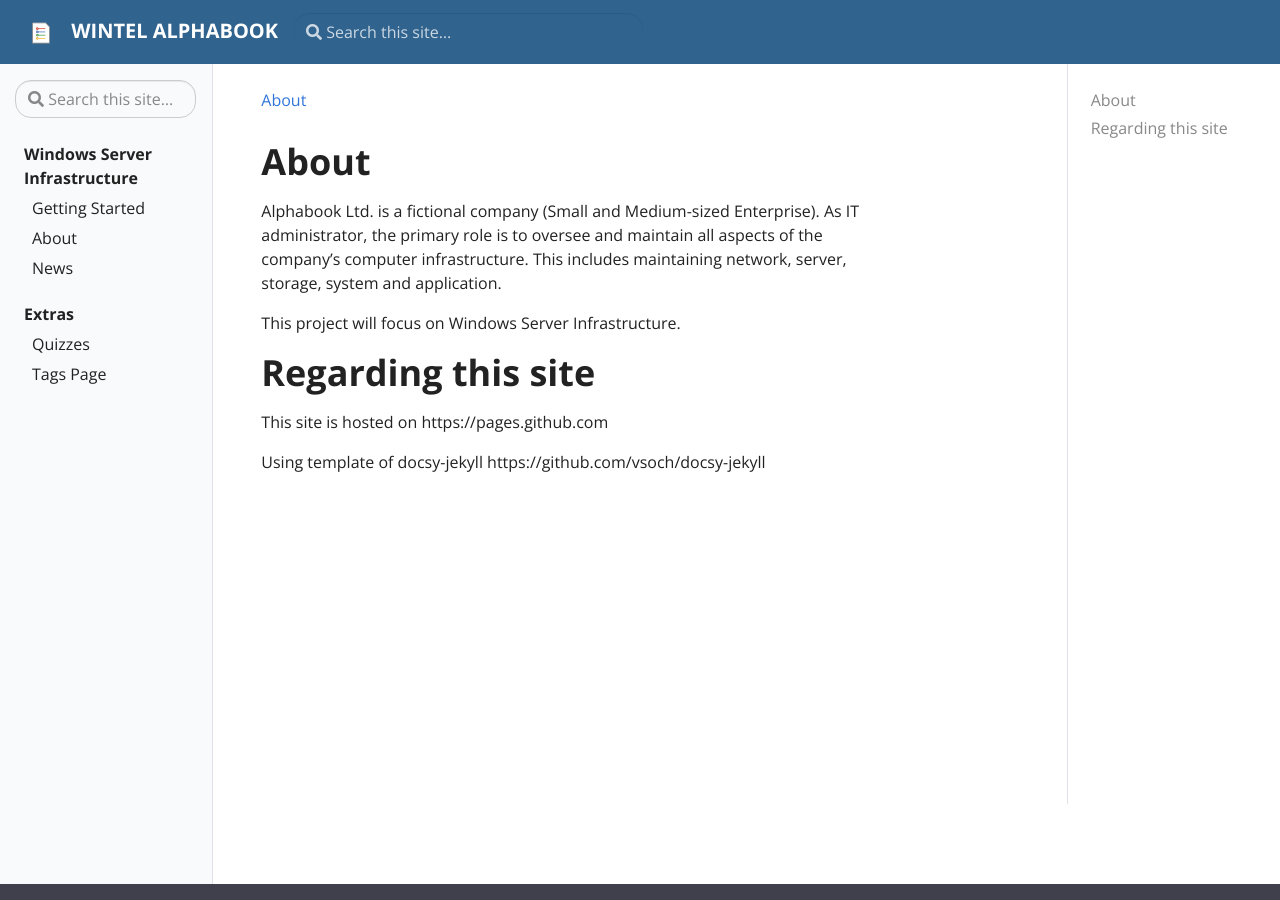
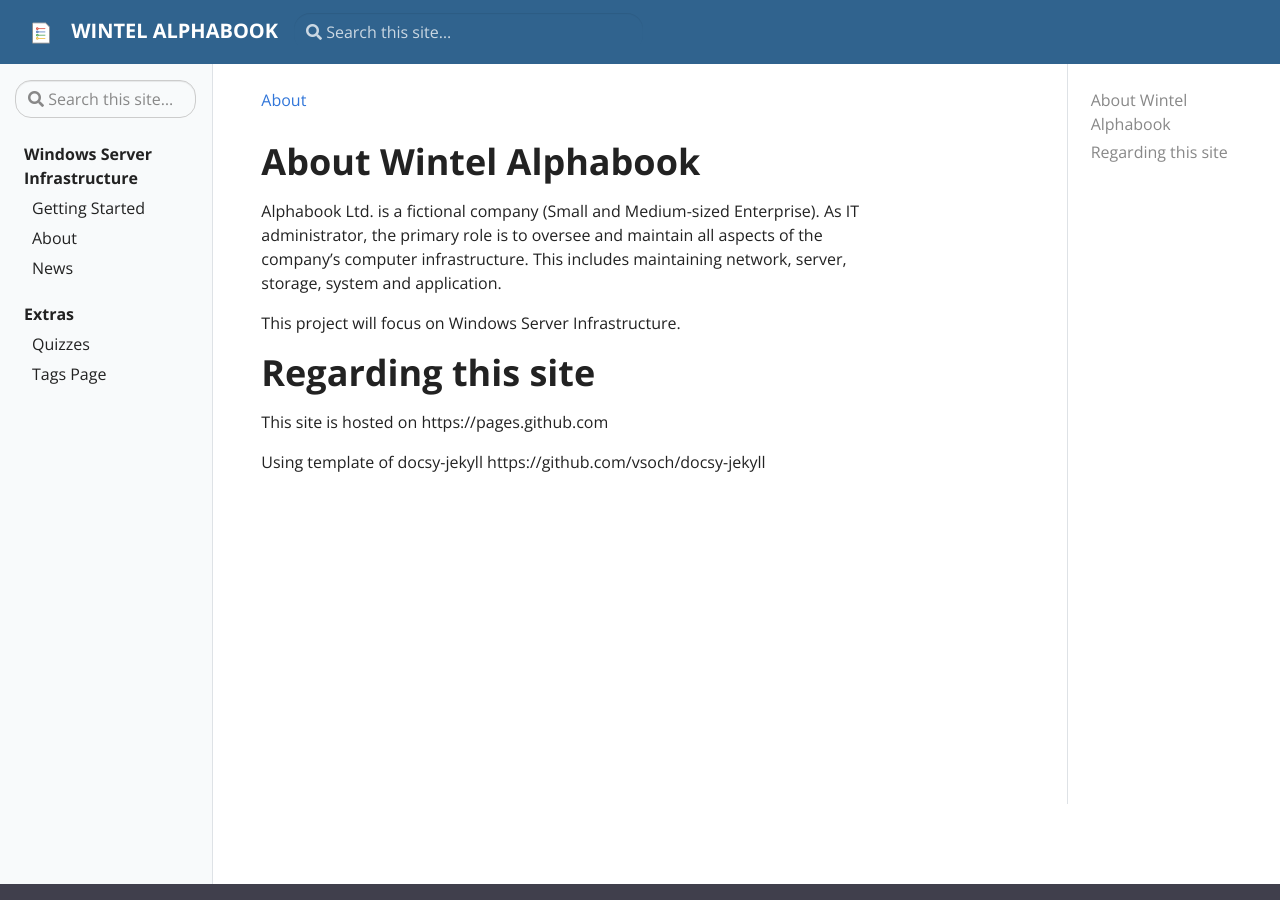
Before and after one commit to SMEwintel/SMEwintel.github.io, a Jekyll site: the page built from pages/about.md, in a window 1280 px wide and 900 px high. Built offline with Jekyll 4.4.1, drawn with Linux system fonts in a browser that asks for light colours.

Commit message:
Update about.md

```diff
--- a/pages/about.md
+++ b/pages/about.md
@@ -3,7 +3,7 @@ title: About
 permalink: /about/
 ---
 
-# About
+# About Wintel Alphabook
 
 Alphabook Ltd. is a fictional company (Small and Medium-sized Enterprise). As IT administrator, the primary role is to oversee and maintain all aspects of the company’s computer infrastructure. This includes maintaining network, server, storage, system and application.
 
```
